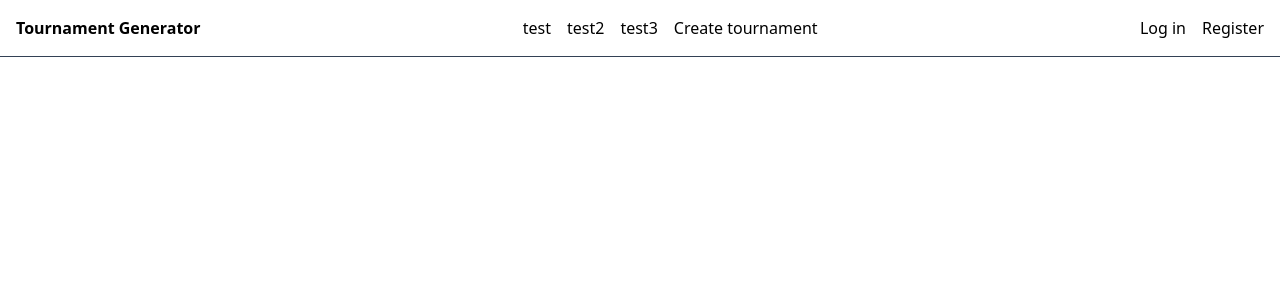
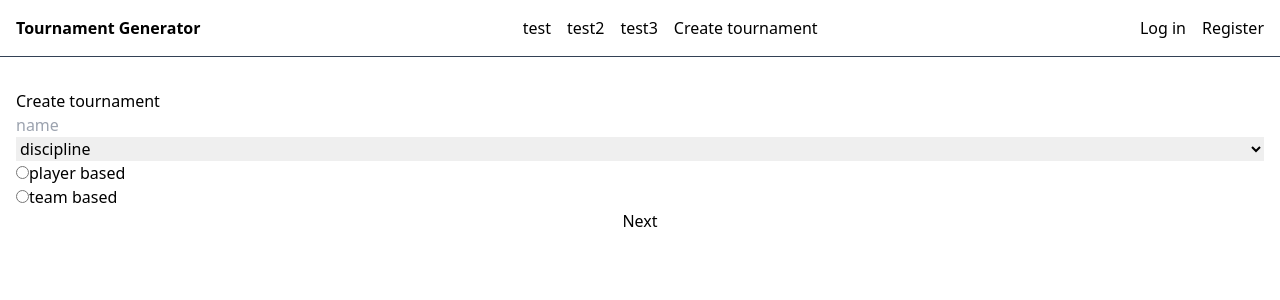
Before and after one commit to Eryk13/TMS, an Angular app in the folder web-app/: page /tournament in a window 1280 px wide. Before the commit this address led to /. Shown: the top 300 px of the page. Built offline with nearby package versions, Linux system fonts and the light colour scheme.

Commit message:
start working on tournament form

```diff
--- a/web-app/src/app/app.routes.ts
+++ b/web-app/src/app/app.routes.ts
@@ -1,8 +1,10 @@
 import { Routes } from '@angular/router';
 import { TournamentsPageComponent } from './modules/tournament/components/tournaments-page/tournaments-page.component';
 import { DetailPageComponent } from './modules/tournament-detail/components/detail-page/detail-page.component';
+import { CreateTournamentPageComponent } from './modules/create-tournament/create-tournament-page/create-tournament-page.component';
 
 export const routes: Routes = [
     {path: "", component: TournamentsPageComponent},
-    {path: "tournament/:id", component: DetailPageComponent}
+    {path: "tournament/:id", component: DetailPageComponent},
+    {path: "tournament", component: CreateTournamentPageComponent}
 ];
--- a/web-app/src/app/core/components/top-nav/top-nav.component.html
+++ b/web-app/src/app/core/components/top-nav/top-nav.component.html
@@ -11,7 +11,7 @@
       <a class="hover:text-slate-400" [routerLink]="['/']">test3</a>
     </li>
     <li>
-        <a class="hover:text-slate-400" [routerLink]="['/']">Create tournament</a>
+        <a class="hover:text-slate-400" [routerLink]="['tournament']">Create tournament</a>
     </li>
   </ul>
   <div class="flex gap-4">
--- /dev/null
+++ b/web-app/src/app/modules/create-tournament/create-tournament-form/create-tournament-form.component.html
@@ -0,0 +1,17 @@
+<form class="flex flex-col">
+    <input type="text" placeholder="name"/>
+    <select>
+        <option selected disabled hidden>discipline</option>
+        <option>e-sport</option>
+        <option>other</option>
+    </select>
+    <div>
+        <input type="radio" id="participant_type_player" name="participantType" value="player" />
+        <label for="participant_type_player">player based</label>
+    </div>
+    <div>
+        <input type="radio" id="participant_type_team" name="participantType" value="team" />
+        <label for="participant_type_team">team based</label>
+    </div>
+    <button>Next</button>
+</form>
--- /dev/null
+++ b/web-app/src/app/modules/create-tournament/create-tournament-page/create-tournament-page.component.html
@@ -0,0 +1,4 @@
+<main class="mt-8 container mx-auto px-4">
+    <h1>Create tournament</h1>
+    <app-create-tournament-form></app-create-tournament-form>
+</main>
```
Also changed, not shown: web-app/src/app/modules/create-tournament/create-tournament-form/create-tournament-form.component.ts (added, +12 -0 lines), web-app/src/app/modules/create-tournament/create-tournament-page/create-tournament-page.component.ts (added, +13 -0 lines), web-app/src/app/modules/create-tournament/create-tournament-form/create-tournament-form.component.css (added), web-app/src/app/modules/create-tournament/create-tournament-page/create-tournament-page.component.css (added), 2 other files (tests, documents, lock files or other folders).
